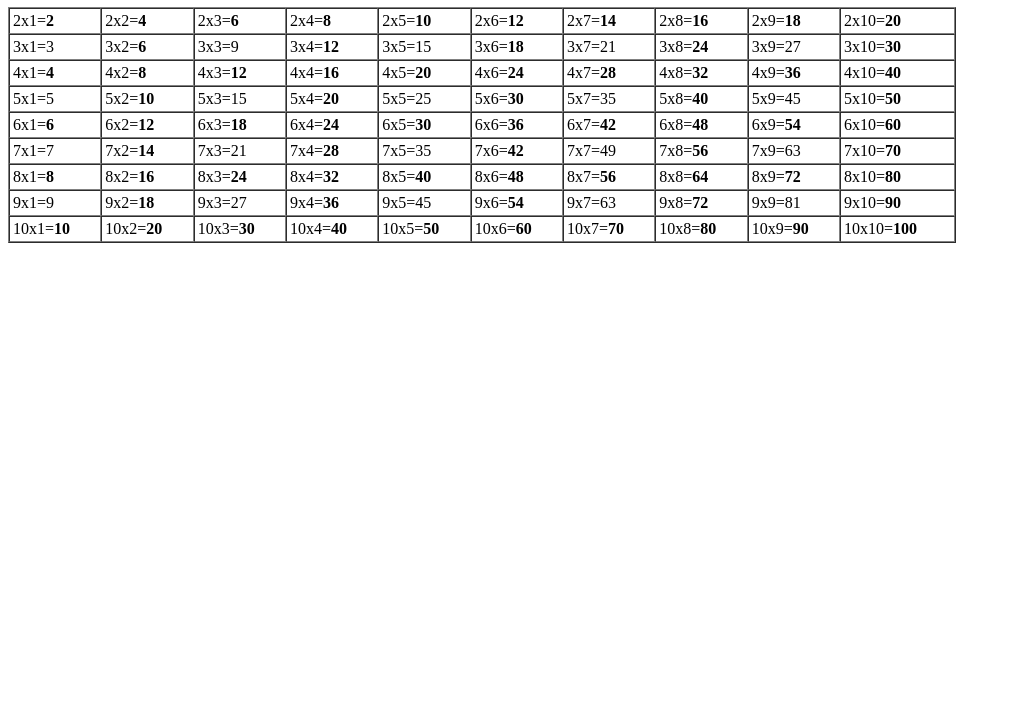
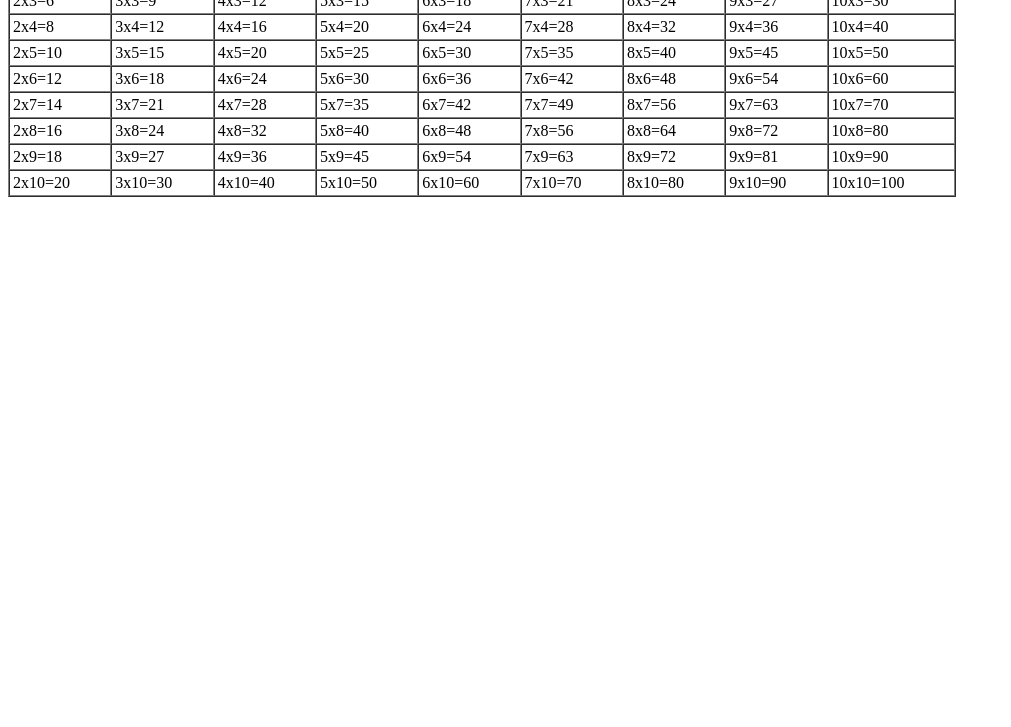
Before and after one commit to conghoan21/demo-design-html, a plain HTML site: page Loop/multiplication table 2.html in a window 1280 px wide. Shown: the part 73-800 px from the top of the page, without its empty margins (0-1011 px from the left). Drawn offline with Linux system fonts and the light colour scheme.

Commit message:
add file

```diff
--- a/Loop/multiplication table.html
+++ b/Loop/multiplication table 2.html
@@ -5,18 +5,13 @@
     <title>Title</title>
 </head>
 <body>
-<h1>Bảng cửu chương</h1>
 <script>
     let sout = "";
     sout = "<table border='1'  width='75%' cellspacing='0' cellpadding='3'>";
-    for (i = 2; i <= 10; i++) {
+    for (i = 1; i <= 10; i++) {
         sout += '<tr>';
-        for (j = 1; j <= 10; j++) {
-           if ((i*j)%2==0){
-               sout +=  '<td>' + i + 'x' + j + '=' +'<strong>' + (i * j) + '</strong>' + '</td>';
-           } else{
-               sout +=  '<td>' + i + 'x' + j + '=' + (i * j)  + '</td>';
-           }
+        for (j = 2; j <= 10; j++) {
+                sout +=  '<td>' + j + 'x' + i + '=' + (i * j)  + '</td>';
         }
         sout += '</tr>';
     }
```
